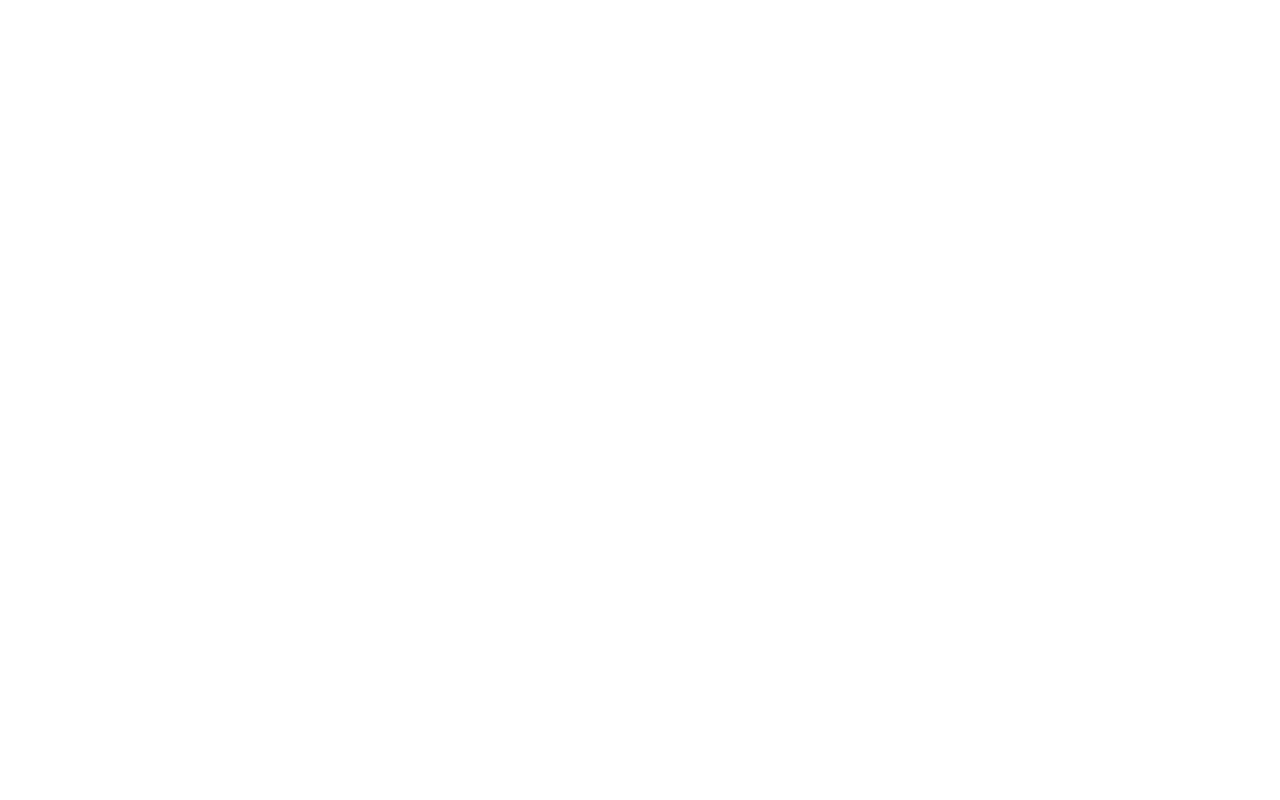
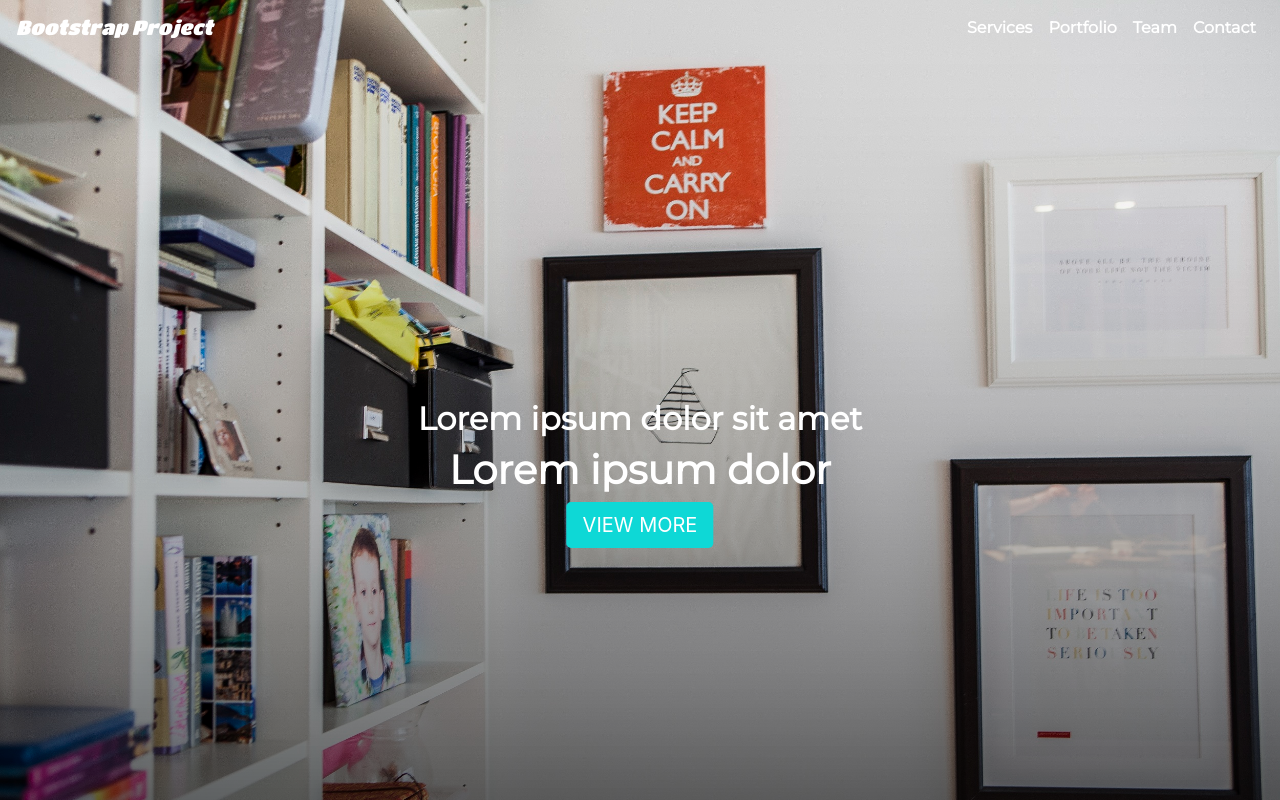
Before and after one commit to grabczakkamil/bootstrap-y, a plain HTML site: page warsztat-projekt-bootstrap/index.html in a window 1280 px wide. Drawn offline with nearby package versions, Linux system fonts and the light colour scheme.

Commit message:
projekt bootstrap pierwsa sekcja prawie skończona

```diff
--- a/warsztat-projekt-bootstrap/css/style.css
+++ b/warsztat-projekt-bootstrap/css/style.css
@@ -0,0 +1,44 @@
+body {
+    padding: 0;
+    margin: 0;
+}
+
+header {
+ height: 100vh;
+ background-image: url(../img/transparency.png), url(../img/header/pictures_on_the_wall.jpg);
+ background-size: cover;
+ position: relative;
+}
+
+.navbar-brand {
+    font-family: 'Titan One', cursive;
+    font-style: italic;
+}
+
+.nav-link {
+    font-family:'Montserrat', sans-serif;
+    font-weight: bold;
+}
+
+h1, h2 {
+    color: white;
+    text-align: center;
+    font-family: 'Montserrat', sans-serif;
+    font-weight: bold;
+}
+
+#naglowki {
+    position: absolute;
+    top: 50%;
+    left: 50%;
+    transform: translateX(-50%);
+}
+
+.btn {
+    position: absolute;
+    left: 50%;
+    background-color: #0ed8d6;
+    transform: translateX(-50%);
+    border: 0px;
+    font-style:
+}
--- a/warsztat-projekt-bootstrap/index.html
+++ b/warsztat-projekt-bootstrap/index.html
@@ -7,11 +7,42 @@
     <meta name="viewport" content="width=device-width, initial-scale=1, shrink-to-fit=no">
     <link rel="stylesheet" href="https://maxcdn.bootstrapcdn.com/bootstrap/4.0.0-beta.2/css/bootstrap.min.css">
     <link rel="stylesheet" href="css/style.css">
-
+    <link href="https://fonts.googleapis.com/css?family=Montserrat" rel="stylesheet">
+    <link href="https://fonts.googleapis.com/css?family=Titan+One" rel="stylesheet">
+    <link href="https://fonts.googleapis.com/css?family=Roboto+Slab" rel="stylesheet">
 </head>
 
 <body>
+    <header>
+        <div id="naglowki">
+            <h2>Lorem ipsum dolor sit amet</h2>
+            <h1>Lorem ipsum dolor</h1>
+            <button class="btn btn-primary btn-lg">VIEW MORE</button>
+        </div>
+    </header>
 
+    <nav id="main-nav" class="navbar navbar-expand-lg navbar-light fixed-top">
+        <a class="navbar-brand text-white" href="#">Bootstrap Project</a>
+        <button class="navbar-toggler" type="button" data-toggle="collapse" data-target="#navbarSupportedContent" aria-controls="navbarSupportedContent" aria-expanded="false" aria-label="Toggle navigation">
+<span class="navbar-toggler-icon"></span>
+</button>
+        <div class="collapse navbar-collapse" id="navbarSupportedContent">
+            <ul class="navbar-nav ml-auto w-100 justify-content-end">
+                <li class="nav-item">
+                    <a class="nav-link text-white" href="#services">Services</a>
+                </li>
+                <li class="nav-item">
+                    <a class="nav-link text-white" href="#portfolio">Portfolio</a>
+                </li>
+                <li class="nav-item">
+                    <a class="nav-link text-white" href="#team">Team</a>
+                </li>
+                <li class="nav-item">
+                    <a class="nav-link text-white" href="#contact">Contact</a>
+                </li>
+            </ul>
+        </div>
+    </nav>
 
 
 
```
Also changed, not shown: warsztat-projekt-bootstrap-by-Adam/index.html (added), warsztat-projekt-bootstrap/img/transparency.png (added).
